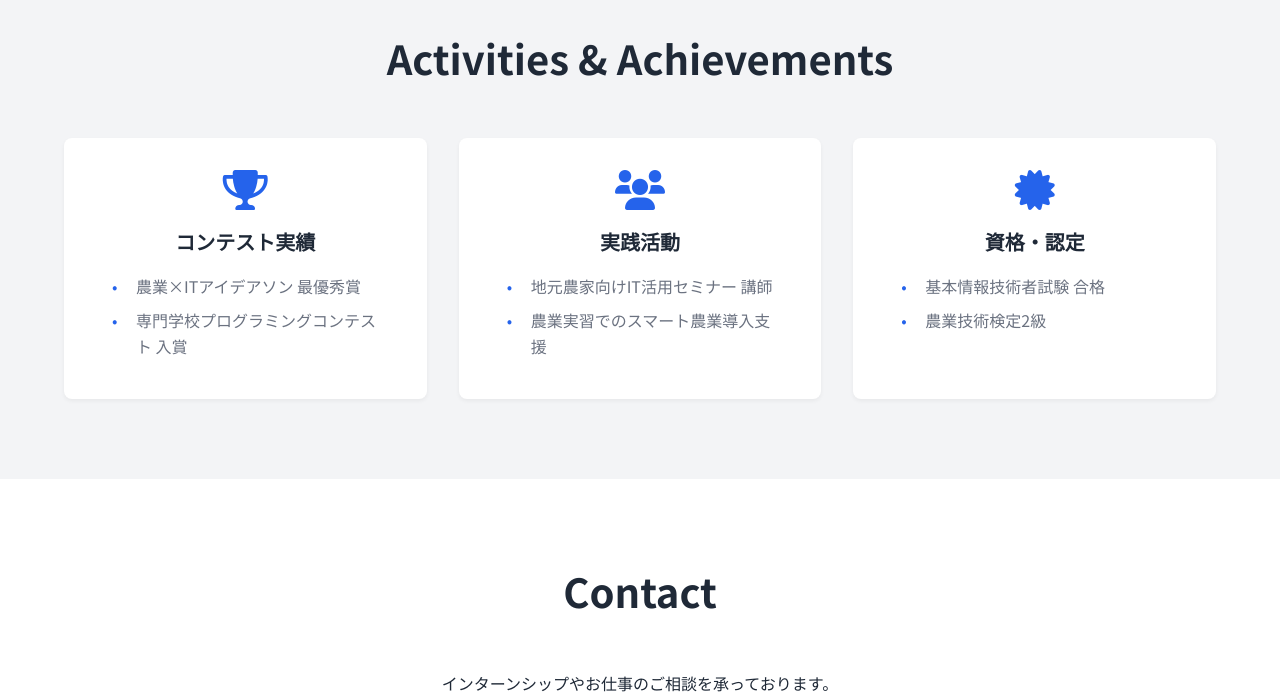
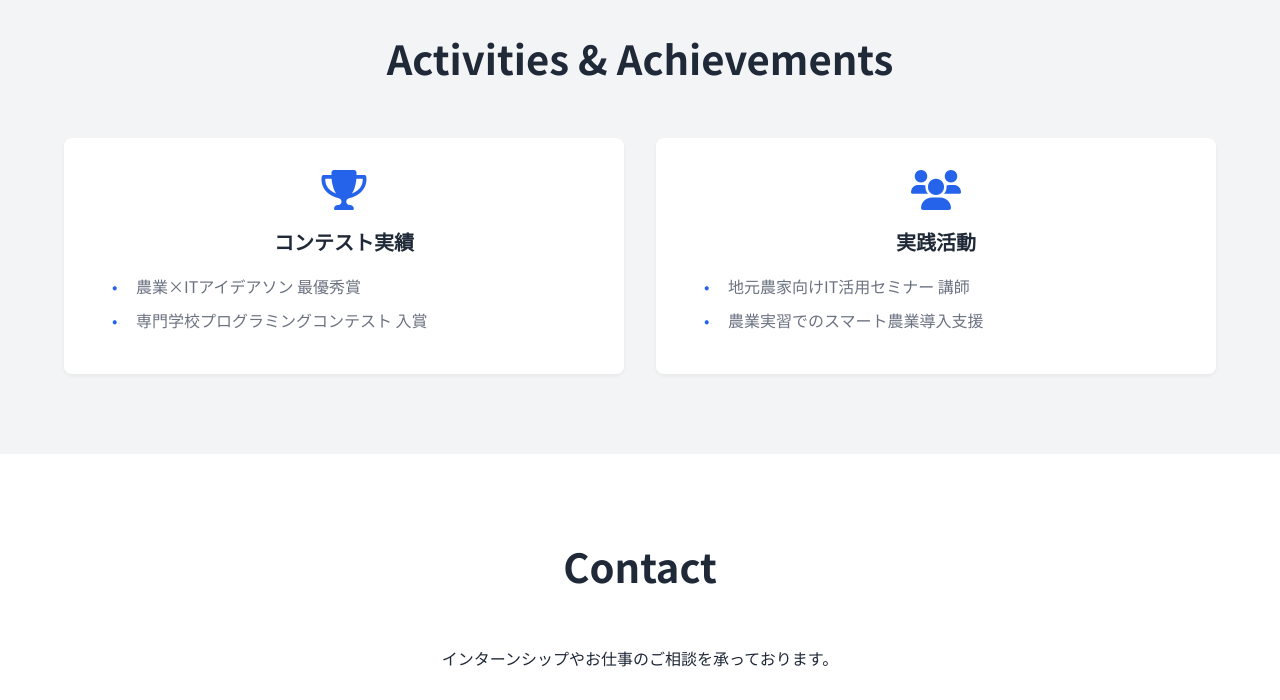
Before and after one commit to yanoshotaaa/portfolio01, a plain HTML site: page index.html in a window 1280 px wide. Shown: the part 3180-3880 px from the top of the page. Drawn offline with Linux system fonts and the light colour scheme.

```diff
--- a/index.html
+++ b/index.html
@@ -220,14 +220,7 @@
                             <li>農業実習でのスマート農業導入支援</li>
                         </ul>
                     </div>
-                    <div class="activity-card">
-                        <i class="fas fa-certificate"></i>
-                        <h3>資格・認定</h3>
-                        <ul>
-                            <li>基本情報技術者試験 合格</li>
-                            <li>農業技術検定2級</li>
-                        </ul>
-                    </div>
+
                 </div>
             </div>
         </section>
```
Also changed, not shown: 2 other files.
